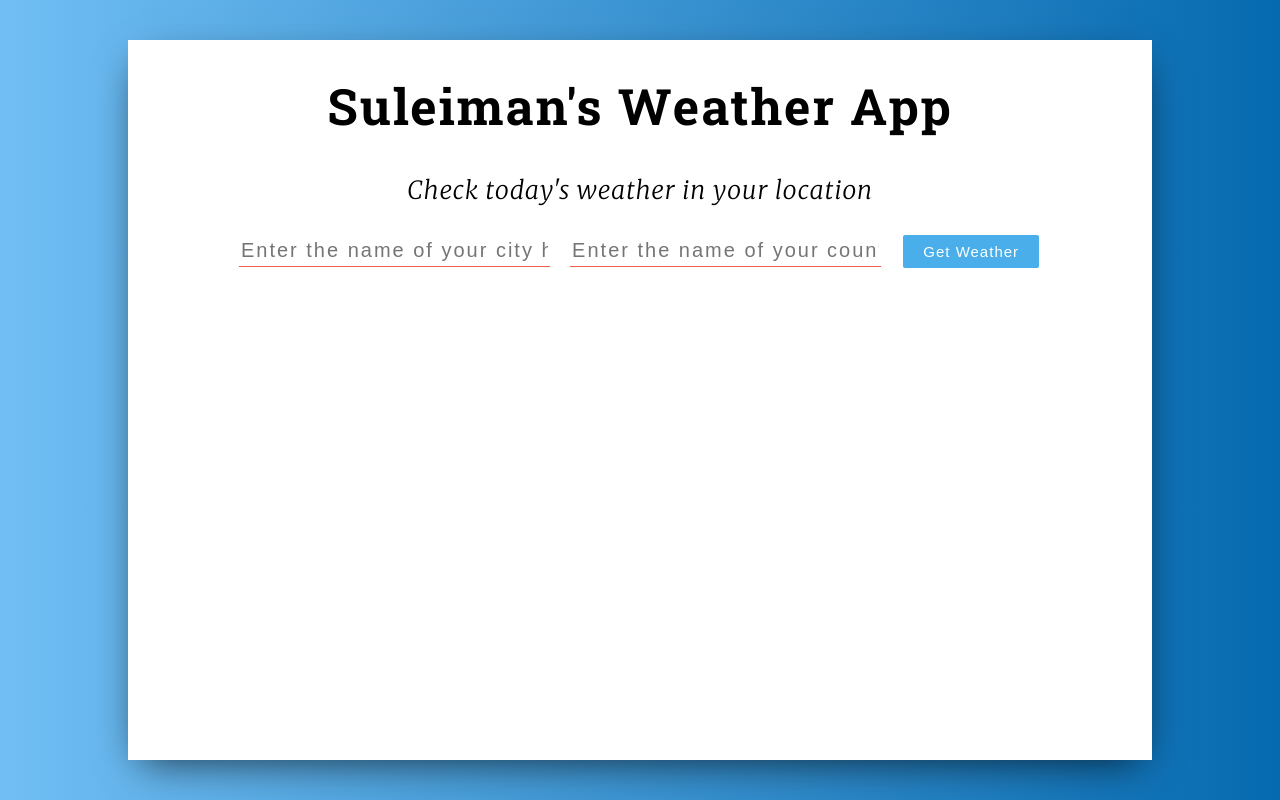
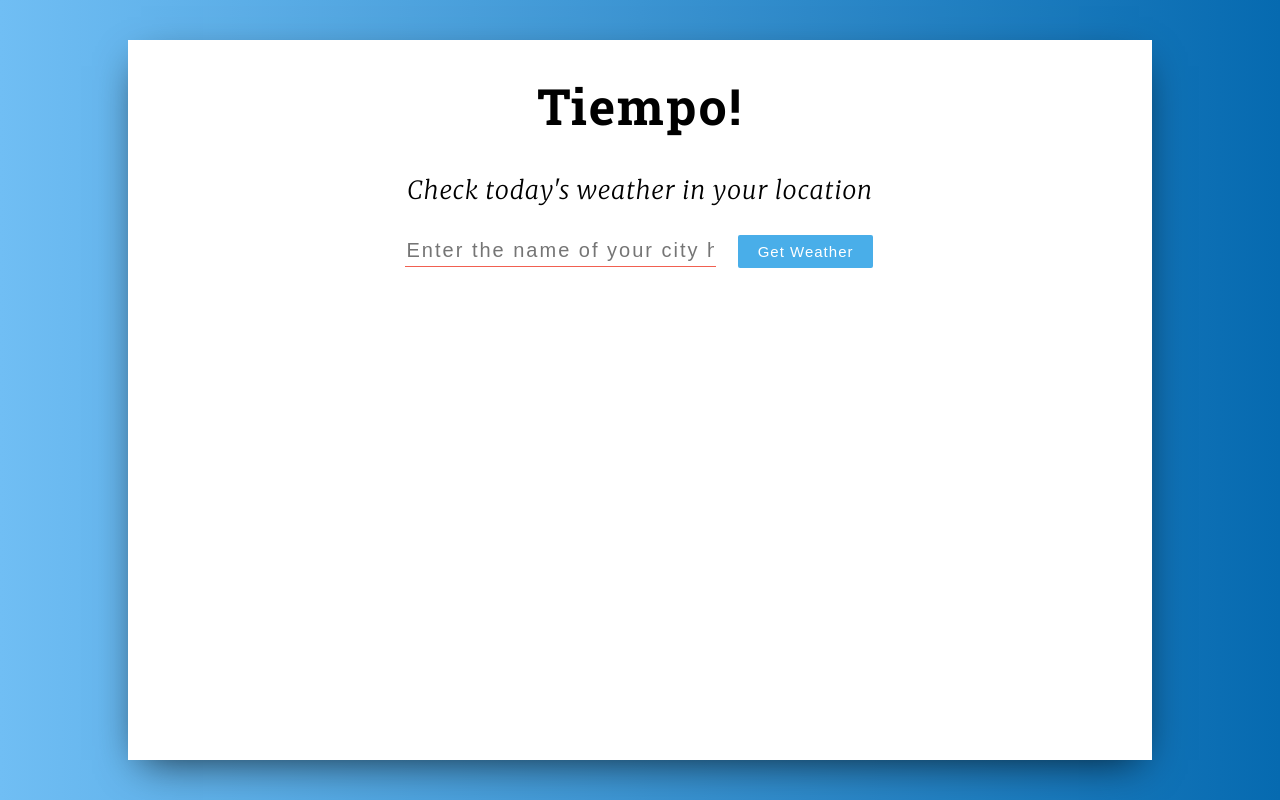
Before and after one commit to suleimanabache/tiempo, a React (Create React App) app: page / in a window 1280 px wide. Built offline with nearby package versions, Linux system fonts and the light colour scheme.

Commit message:
fetching westher data and displaying on div

```diff
--- a/src/pages/home/components/form/form.tsx
+++ b/src/pages/home/components/form/form.tsx
@@ -1,32 +1,72 @@
 import React, { useState, useRef, useEffect } from "react";
 import "./form.styles.css";
 
+const Api_Key = "485c4a0747189164e23a829b7f4924c8";
+
+interface WeatherData {
+  name: string;
+  main: {
+    temp: number;
+  };
+  sys: {
+    country: string;
+  };
+}
+
+const defaultWeatherReport: WeatherData = {
+  name: "",
+  main: {
+    temp: 0,
+  },
+  sys: {
+    country: "",
+  },
+};
+
 const Form = () => {
   const [city, setCity] = useState("");
-  const [country, setCountry] = useState("");
+  const [errorMsg, setErrorMsg] = useState("");
   const [isSubmitting, setIsSubmitting] = useState(false);
+  const [weatherReport, setWeatherReport] = useState<WeatherData>(
+    defaultWeatherReport
+  );
 
   const inputRef = useRef(document.createElement("input"));
 
   useEffect(() => {
     inputRef.current.focus();
-  }, []);
-
-  const changeCountryText = (event: any) => {
-    setCountry(event.target.value);
-  };
+  }, [weatherReport]);
 
   const changeCityText = (event: any) => {
     setCity(event.target.value);
   };
 
-  const loadWeather = () => {
-    console.log("submit weather report");
-    setIsSubmitting(!isSubmitting);
+  const loadWeatherData = async (e: any) => {
+    if (city === "") {
+      return;
+    }
+    try {
+      e.preventDefault();
+      const weather = await fetch(
+        `http://api.openweathermap.org/data/2.5/weather?q=${city}&units=metric&appid=${Api_Key}`
+      );
+      const response = await weather.json();
+      setWeatherReport(response);
+    } catch (error) {
+      setErrorMsg(error);
+      throw new Error(`error getting weather report! status: ${error}`);
+    }
   };
 
+  // temperature: Math.round(response.main.temp) + "\xB0 Celsius",
+  // city: response.name,
+  // country: response.sys.country,
+  // humidity: response.main.humidity,
+  // description: response.weather[0].description,
+
   return (
-    <form onSubmit={loadWeather}>
+    <>
+      <form onSubmit={loadWeatherData}>
         <input
           ref={inputRef}
           type='text'
@@ -35,17 +75,22 @@ const Form = () => {
           onChange={changeCityText}
           value={city}
         />
-
-      <input
-        type='text'
-        name='country'
-        placeholder='Enter the name of your country here'
-        onChange={changeCountryText}
-        value={country}
-      />
-
         <button>Get Weather</button>
       </form>
+      {weatherReport.name !== "" && (
+        <div>
+          <p>
+            {" "}
+            {weatherReport.name +
+              ", " +
+              weatherReport.sys.country +
+              ": " +
+              Math.round(weatherReport.main.temp) +
+              "\xB0 Celsius"}{" "}
+          </p>
+        </div>
+      )}
+    </>
   );
 };
 export default Form;
--- a/src/pages/home/components/title/title.tsx
+++ b/src/pages/home/components/title/title.tsx
@@ -4,7 +4,7 @@ import "./title.styles.css";
 const Title = () => {
   return (
     <div>
-      <h1 className='title-container__title'>Suleiman's Weather App </h1>
+      <h1 className='title-container__title'>Tiempo!</h1>
       <p className='title-container__subtitle'>
         {" "}
         Check today's weather in your location{" "}
```
Also changed, not shown: tsconfig.json (+3 -9 lines), 1 other file (tests, documents, lock files or other folders). Lines whose indentation alone changed are shown as unchanged.
